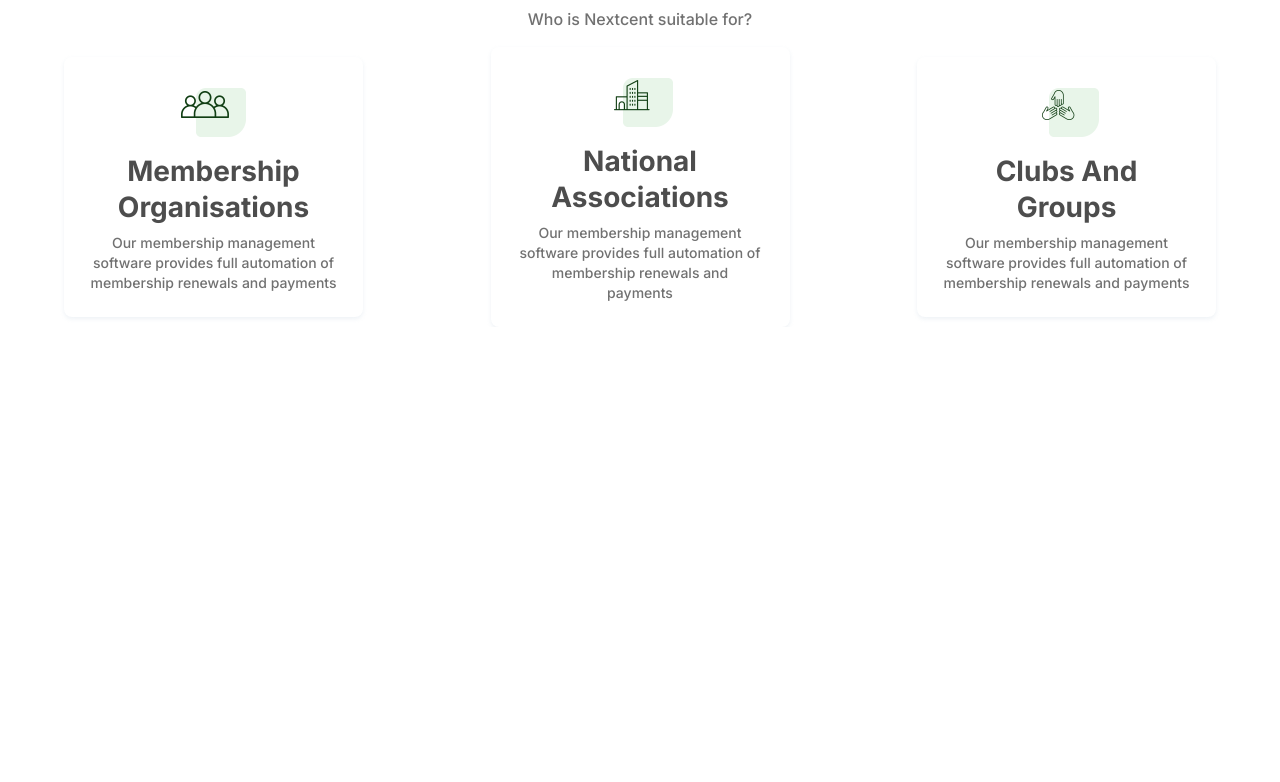
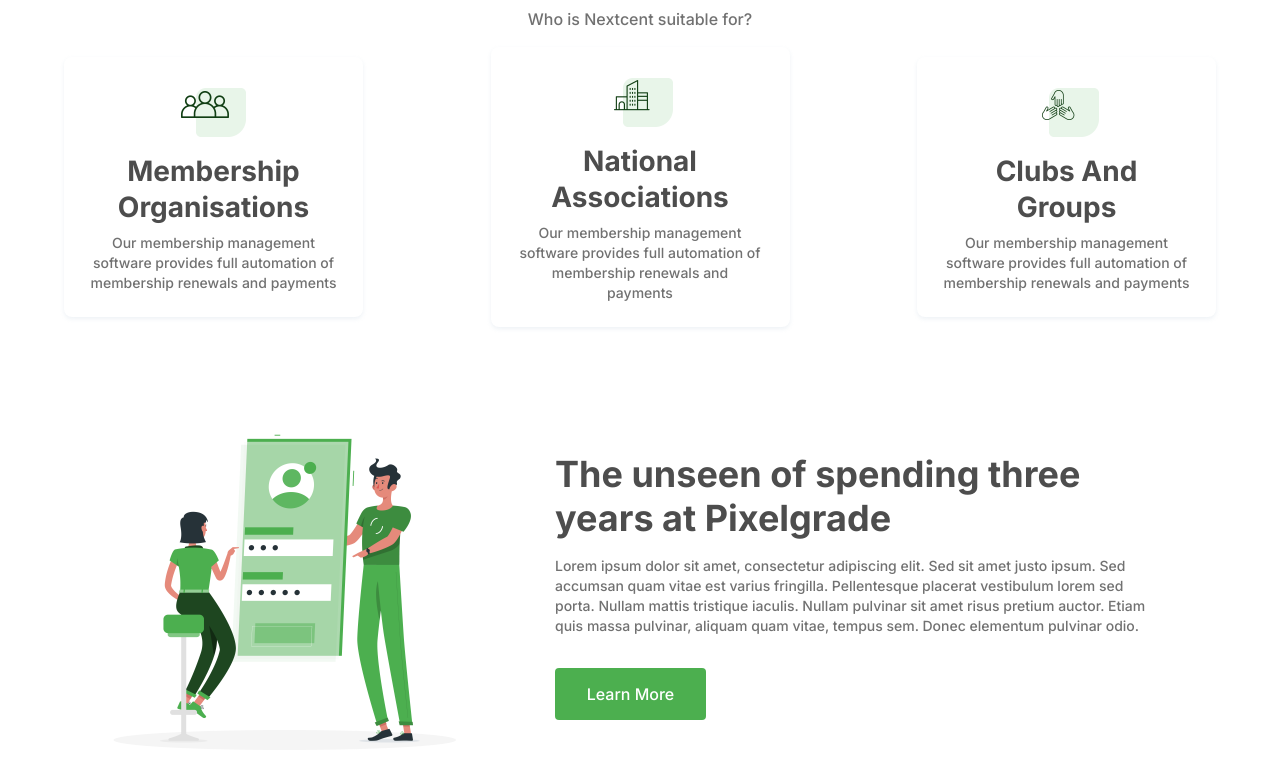
Before and after one commit to teksaglobalindonesia/next-wihope-2026, a Next.js app: page / in a window 1280 px wide. Shown: the part 1042-1824 px from the top of the page. Before the commit the page ends 1369 px from the top, so only its background shows below. Built offline with nearby package versions, Linux system fonts and the light colour scheme.

Commit message:
Unseen Spending

```diff
--- a/app/page.tsx
+++ b/app/page.tsx
@@ -2,6 +2,7 @@ import Header from '../components/header';
 import Hero from '../components/Hero';
 import OurClient from '@/components/OurClient';
 import Community from '@/components/Community';
+import UnseenSpending from '@/components/UnseenSpending';
 export default function Page() {
   return (
     <div>
@@ -11,6 +12,9 @@ export default function Page() {
         <OurClient />
         <Community />
       </div>
+      <div className='flex flex-col mt-[42px]'>
+      <UnseenSpending />
+      </div>
     </div>
   );
 }
--- /dev/null
+++ b/components/UnseenSpending.tsx
@@ -0,0 +1,58 @@
+'use client';
+
+import { useState, useTransition } from 'react';
+import { useRouter } from 'next/navigation';
+import Button from './Button';
+
+export default function UnseenSpending() {
+  const router = useRouter();
+  const [loading, setLoading] = useState<string | null>(null);
+  const [isPending, startTransition] = useTransition();
+
+  const handleNavClick = (linkName: string, href: string) => {
+    if (isPending) return;
+    setLoading(linkName);
+    startTransition(() => {
+      router.push(href);
+    });
+  };
+
+  return (
+    <div className="flex h-[433px] justify-center">
+      <div className="flex h-[full] w-[1152px] items-center justify-between">
+        <img
+          className="h-full w-[442px]"
+          src="/UnseenSpending.png"
+          alt="Illustration"
+        />
+        <div className="flex flex-col w-[661px] h-[268px] font-inter justify-between">
+          <div className='flex flex-col w-[601px] h-[184px] justify-between'>
+          <p className="mb-[8px] text-[36px] font-semibold leading-[44px] text-neutral-d_grey">
+            The unseen of spending three years at Pixelgrade
+          </p>
+          <p className="text-[14px] leading-[20px] text-neutral-grey">
+            Lorem ipsum dolor sit amet, consectetur adipiscing elit. Sed sit
+            amet justo ipsum. Sed accumsan quam vitae est varius fringilla.
+            Pellentesque placerat vestibulum lorem sed porta. Nullam mattis
+            tristique iaculis. Nullam pulvinar sit amet risus pretium auctor.
+            Etiam quis massa pulvinar, aliquam quam vitae, tempus sem. Donec
+            elementum pulvinar odio.
+          </p>
+          </div>
+          <Button
+            variant="primary"
+            className="h-[52px] w-[151px] text-[16px]"
+            loadingSize="h-[16px] w-[16px]"
+            loading={loading === 'learnMore'}
+            onClick={() => {
+              setLoading('learnMore');
+              startTransition(() => router.push('/test'));
+            }}
+          >
+            Learn More
+          </Button>
+        </div>
+      </div>
+    </div>
+  );
+}
```
Also changed, not shown: public/UnseenSpending.png (added).
